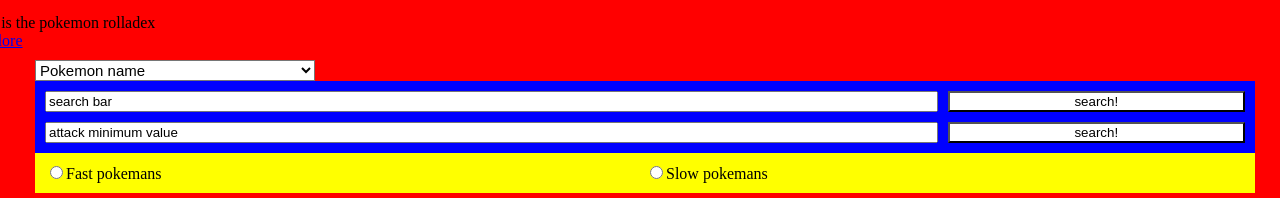
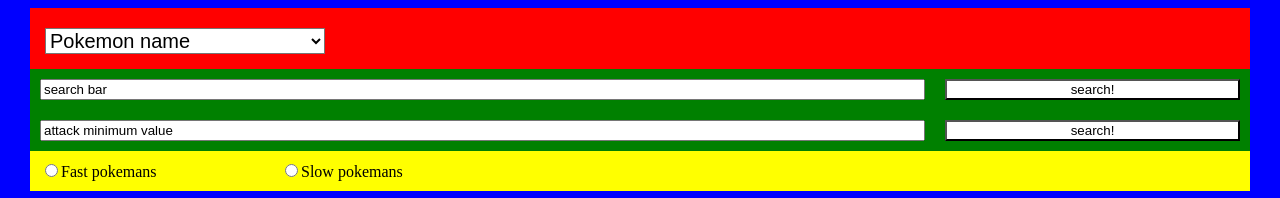
Before and after one commit to AaronEdwardGlenn/apidex-lab, a plain HTML site: page index.html in a window 1280 px wide. Shown: the top 198 px of the page. Drawn offline with Linux system fonts and the light colour scheme.

Commit message:
updated css, working

```diff
--- a/index.html
+++ b/index.html
@@ -8,15 +8,7 @@
     <link rel="stylesheet" href="main.css">
 </head>
 <body>
-        <header>
-                <div>
-                    <span id='logo'>🐙</span> This is the pokemon rolladex
-                </div>
-                <nav>
-                    <a href="index.html">home</a>
-                    <a href="explore.html">explore</a>
-                </nav>
-            </header>
+
 <div class = 'wrapper'>
 
     <div class = 'main-head'>
--- a/main.css
+++ b/main.css
@@ -1,102 +1,38 @@
-
-@media (min-width: 400px){
-    body{
-        background-color: green;
-    }
-    .wrapper{
-        margin:10px;
-    }
 
 
-    .intro{
-        display: grid;
-        grid-template-rows: 1fr;
-        text-align: center;
-    }
+        /* ************************************************** */
+    @media (min-width: 300px){
+        html{
+            margin: 0px;
+            display: flex;
+            max-width: auto;
+            justify-content: center;
+            width: 100vw;
 
-    #logo{
-        font-size: 200%;
-        margin-right: 20px;
-    }
-
-    .content{
-        display: grid;
-        grid-template-rows: 1fr 1fr;
-        grid-template-columns: 1fr 1fr;
-        grid-gap: 10px;
-
-    }
-
-
-    .content img{
-        max-height:500px;
-    }
-
-
-    .content > div{
-        background-color: black;
-    }
-
-
-    .main-head{
-        display: grid;
-        grid-template-rows: 1fr;
-        grid-template-columns: 3fr 1fr;
-        background-color:white;
-        font-size: 30px;
-
-    }
-
-    .main-head > .nav select {
-        margin-top: 10px;
-        width: 280px;
-        font-size: 20px;
-        background-color: red;
-
-    }
-
-    .searches{
-        display: grid;
-        grid-template-columns: 3fr 1fr;
-        background-color: blue;
-        padding: 20px;
-        grid-gap: 20px;
-
-    }
-
-
-    /* ***************************************************** */
-    @media (min-width: 550px){
-        body{
-            background-color: green;
         }
-        .wrapper{
-            margin:0;
-        }
+            body{
+                background-color: red;
+            }
 
 
         .intro{
-            display: grid;
-            grid-template-rows: 1fr;
             text-align: center;
         }
 
         #logo{
-            font-size: 200%;
-            margin-right: 20px;
+            font-size: 100%;
+            margin-right: 10px;
         }
 
         .content{
             display: grid;
-            grid-template-rows: 1fr 1fr;
-            grid-template-columns: 1fr 1fr;
             grid-gap: 10px;
 
         }
 
 
         .content img{
-            max-height:550px;
+        max-width: 100vw;
         }
 
 
@@ -106,30 +42,31 @@
 
 
         .main-head{
-            display: grid;
-
-            margin-right: 0;
+            display: flex;
             background-color: red;
-            font-size: 30px;
+            font-size: 20px;
+            text-align: left;
+            margin-right: 5px;
 
         }
 
         .main-head > .nav select {
-
-            margin-top: 10px;
             width: 280px;
-            font-size: 20px;
+            font-size: 15px;
             background-color: white;
-
+            margin: 5px;
         }
 
         .searches{
             display: grid;
             grid-template-columns: 3fr 1fr;
             background-color: blue;
-            padding: 20px;
-            grid-gap: 20px;
+            padding: 10px;
+            grid-gap: 10px;
+        }
 
+        button{
+            background-color: white;
         }
 
         .radios{
@@ -137,25 +74,11 @@
             padding: 10px;
             margin-bottom: 10px;
             display: grid;
-            grid-template-columns: 1fr 4fr;
+            grid-template-columns: 1fr 1fr;
 
         }
         }
-    button{
-        background-color: white;
-    }
 
-    .radios{
-        background-color: yellow;
-        padding: 10px;
-        margin-bottom: 10px;
-        display: grid;
-        grid-template-columns: 1fr 4fr;
-
-    }
-    }
-
-/* ***************************************************** */
 
 @media (min-width: 1100px){
     body{
@@ -198,11 +121,12 @@
 
 
     .main-head{
-        display: grid;
-        grid-template-rows: 1fr;
-        grid-template-columns: 3fr 1fr;
+        display: flex;
+        padding: 10px;
         background-color: red;
-        font-size: 30px;
+        font-size: 20px;
+        flex-direction: row;
+        margin-right: 0;
 
     }
 
@@ -217,7 +141,7 @@
         display: grid;
         grid-template-columns: 3fr 1fr;
         background-color: green;
-        padding: 20px;
+        padding: 10px;
         grid-gap: 20px;
 
     }
@@ -231,77 +155,3 @@
 
     }
     }
-
-        /* ************************************************** */
-    @media (min-width: 300px){
-        html{
-            margin: 5px;
-            display: flex;
-            max-width: auto;
-            justify-content: center;
-            width: 100vw;
-
-        }
-            body{
-                background-color: red;
-            }
-
-
-        .intro{
-            text-align: center;
-        }
-
-        #logo{
-            font-size: 100%;
-            margin-right: 10px;
-        }
-
-        .content{
-            display: grid;
-            grid-gap: 10px;
-
-        }
-
-
-        .content img{
-           max-width: 100vw;
-        }
-
-
-        .content > div{
-            background-color: black;
-        }
-
-
-        .main-head{
-            display: flex;
-            background-color: red;
-            font-size: 20px;
-            text-align: left;
-            margin-right: 5px;
-
-        }
-
-        .main-head > .nav select {
-            margin-top: 10px;
-            width: 280px;
-            font-size: 15px;
-        }
-
-        .searches{
-            display: grid;
-            grid-template-columns: 3fr 1fr;
-            background-color: blue;
-            padding: 10px;
-            grid-gap: 10px;
-        }
-
-        .radios{
-            background-color: yellow;
-            padding: 10px;
-            margin-bottom: 10px;
-            display: grid;
-            grid-template-columns: 1fr 1fr;
-
-        }
-        }
```
Also changed, not shown: header.js (deleted, +0 -16 lines), pokedex.html (deleted, +0 -1 lines).
